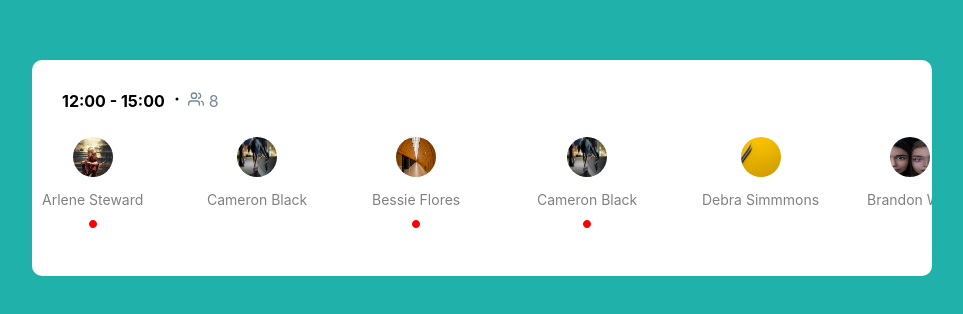
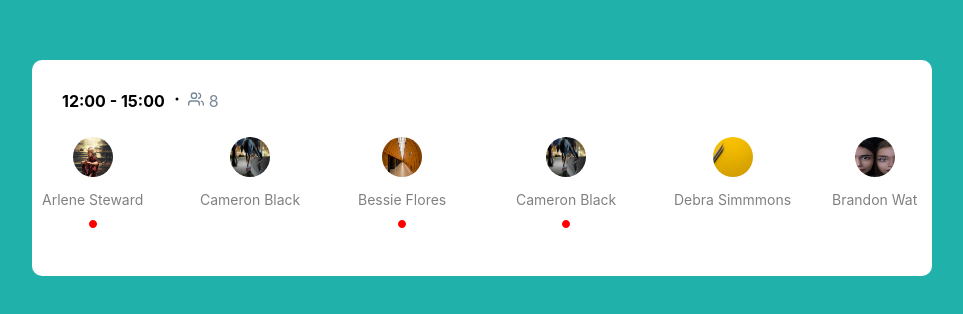
Before and after one commit to Zaibi727/Collection-of-Designs, a React (Create React App) app: page / in a window 1280 px wide. Shown: the part 232-546 px from the top of the page, without its empty margins (158-1121 px from the left). Built offline with nearby package versions, Linux system fonts and the light colour scheme.

Commit message:
Update ProfileCards.module.css

```diff
--- a/src/components/ProflieCards/ProfileCards.module.css
+++ b/src/components/ProflieCards/ProfileCards.module.css
@@ -52,7 +52,7 @@
     align-items: center;
     padding: 5px 5px;
     text-align: center;
-    width: 155px;
+    width: 148px;
 }
 .img{
     width: 40px;
```
